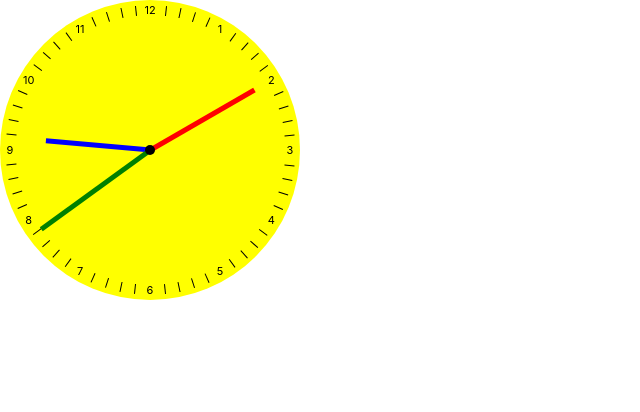
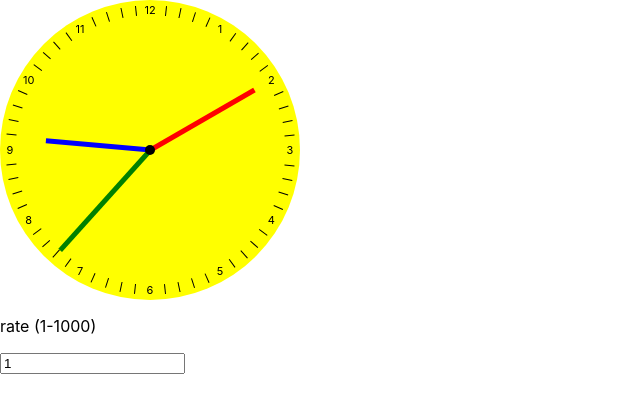
Before and after one commit to rahulk8671/clokify, a React (Create React App) app: page / in a window 1280 px wide. Shown: the top 412 px of the page, without its empty margins (0-640 px from the left). Built offline with nearby package versions, Linux system fonts and the light colour scheme.

Commit message:
folder structure change

```diff
--- a/src/App.js
+++ b/src/App.js
@@ -1,15 +1,15 @@
 import React, { useEffect, useState } from "react"
 import Clock from "./Components/Clock"
-import Hour from "./Components/Hour"
-import Minute from "./Components/Minute"
-import Second from "./Components/Second"
+import HourHand from "./Components/Hands/Hour"
+import MinuteHand from "./Components/Hands/Minute"
+import SecondHand from "./Components/Hands/Second"
 import Dial from "./Components/Dial"
 import Case from "./Components/Cace"
 
 export default function App() {
+    const [rate, setRate] = useState(1)
+    const [time, setTime] = useState(new Date());
 
-    const [time, setTime] = useState(new Date());
-    let rate = 1;
     useEffect(() => {
         let timeout = setTimeout(() => {
             setTime(new Date(time.getTime() + 1000));
@@ -23,11 +23,14 @@ export default function App() {
         <div>
             <Clock>
                 <Case />
-                <Hour hour={( (360/12) * time.getHours() ) + ( (360/12)/60 ) * time.getMinutes()} />
-                <Minute minute={( (360/60) * time.getMinutes() ) + (360/60*60) * time.getSeconds()} />
-                <Second second={(360/60) * time.getSeconds()} />
+                <HourHand hour={( (360/12) * time.getHours() ) + ( (360/12)/60 ) * time.getMinutes()} />
+                <MinuteHand minute={( (360/60) * time.getMinutes() ) + (360/60*60) * time.getSeconds()} />
+                <SecondHand second={(360/60) * time.getSeconds()} />
                 <Dial />
             </Clock>
+
+            <p>rate (1-1000)</p>
+            <input value={rate} type="number" onChange={(e) => setRate(parseInt(e.target.value))}/>
         </div>
     )
 }
```
Also changed, not shown: src/Components/Hands/Hour/index.js (renamed from src/Components/Hour/index.js), src/Components/Hands/Minute/index.js (renamed from src/Components/Minute/index.js), src/Components/Hands/Second/index.js (renamed from src/Components/Second/index.js).
